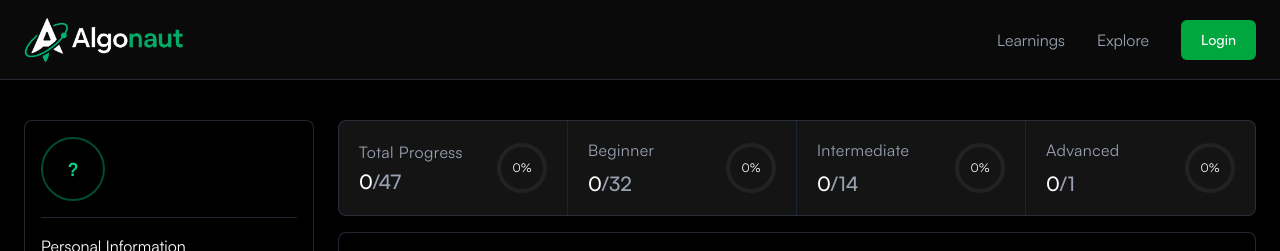
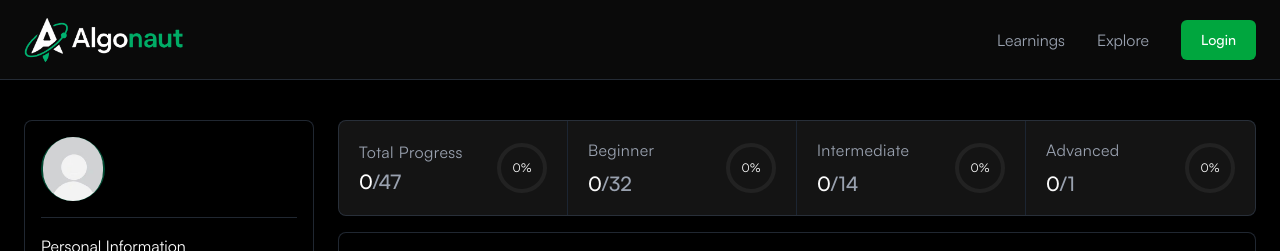
Before and after one commit to himzz1234/algonaut, a React (Vite) app: page /user/1 in a window 1280 px wide. Shown: the top 251 px of the page. Built offline with nearby package versions, Linux system fonts and the light colour scheme; no server answers.

Commit message:
feat: added a default loading image while profile loads

```diff
--- a/src/components/Navbar.tsx
+++ b/src/components/Navbar.tsx
@@ -47,7 +47,15 @@ export default function Navbar() {
           </li>
         </ul>
 
-        {!loading && (
+        {loading && !user?.photoURL ? (
+          <div className="flex items-center gap-4">
+            <img
+              src="/images/default.jpg"
+              alt="profile"
+              className="w-10 h-10 shrink-0 rounded-full object-cover"
+            />
+          </div>
+        ) : (
           <div className="flex items-center gap-4">
             {!user ? (
               <button
--- a/src/pages/user/[slug]/index.tsx
+++ b/src/pages/user/[slug]/index.tsx
@@ -27,7 +27,11 @@ function ProfileCard() {
           />
         ) : (
           <div className="w-14 h-14 md:w-16 md:h-16 shrink-0 text-lg font-semibold text-emerald-400 border-2 border-emerald-500/40 rounded-full flex items-center justify-center">
-            {user?.displayName?.[0]?.toUpperCase() ?? "?"}
+            <img
+              src="/images/default.jpg"
+              alt="profile"
+              className="w-14 h-14 md:w-16 md:h-16 rounded-full object-cover"
+            />
           </div>
         )}
         <div className="flex-1">
```
